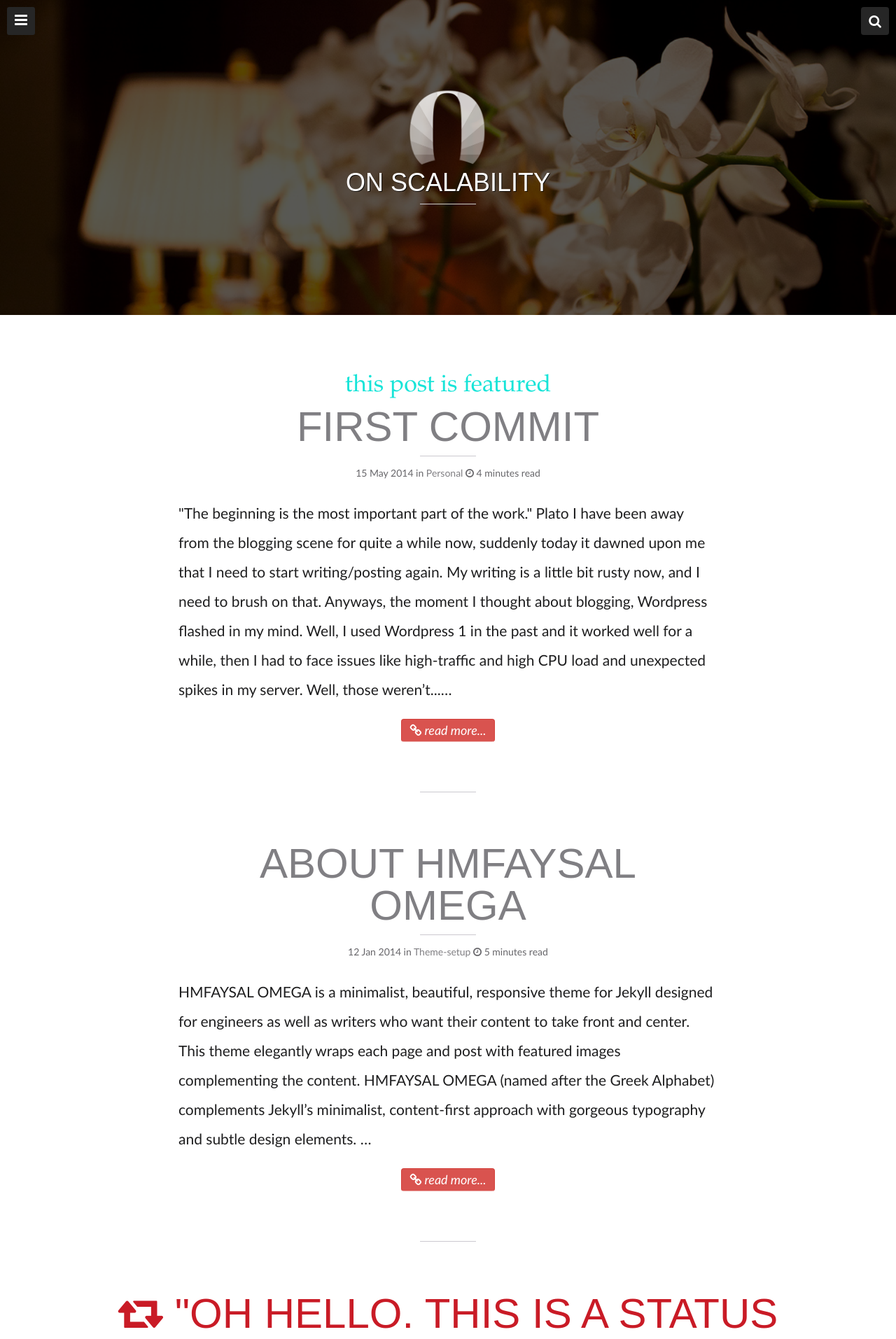
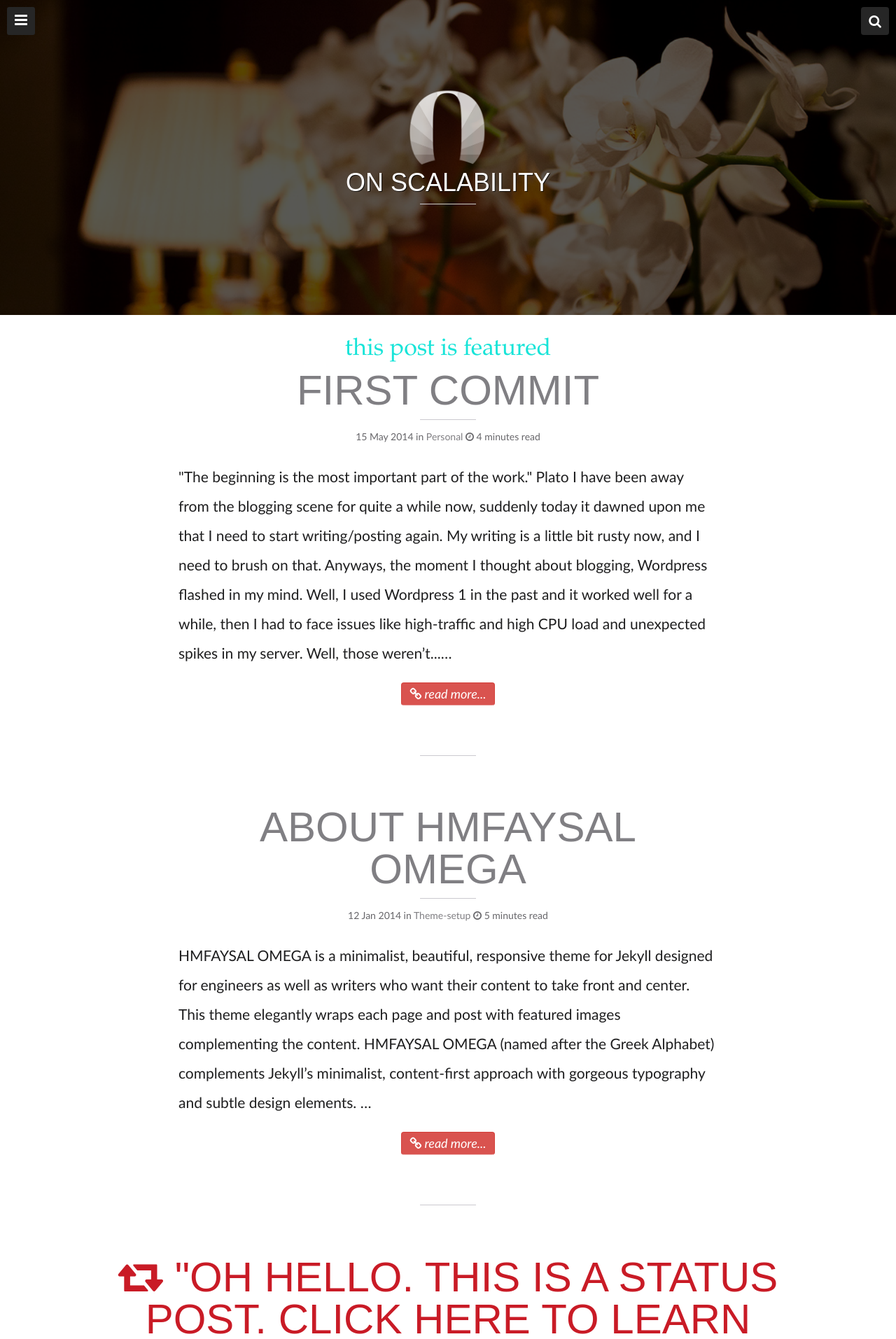
Before and after one commit to roja/roja.github.io, a Jekyll site: the page built from index.html, in a window 1280 px wide. Shown: the top 1913 px of the page at 70% size. Built offline with Jekyll 4.4.1, drawn with Linux system fonts in a browser that asks for light colours; nearby versions of some CDN libraries; the list of posts is cut into pages by our own code.

Commit message:
kill some white space and improve menu for mobiles

```diff
--- a/assets/css/style.css
+++ b/assets/css/style.css
@@ -451,7 +451,7 @@
   width: 100%;
   height: 50%;
   padding: 24px 0;
-  margin-bottom: 72px;
+  margin-bottom: 20px;
   box-sizing: border-box;
 }
 #masthead.align-left {
@@ -580,11 +580,11 @@
 /* FOOTER */
 /* ------ */
 #footer {
-  margin-top: 72px;
-  padding: 70px 0 72px;
+  margin-top: 20px;
+  padding: 20px 0 0 0;
   position: relative;
   width: 100%;
-  height: 50%;
+  height: 60%;
   display: table;
   z-index: 1;
 }
@@ -4045,13 +4045,16 @@
     #permalink .permalink-box{
         width:90%
         }
+      }
 
 
 @media screen and (max-width:500px){
 
     a#slide{
-        position:absolute
+        position:absolute    ;
+        left:10px;
         }
+      }
 
 
 /*      End-Responsive      */
```
